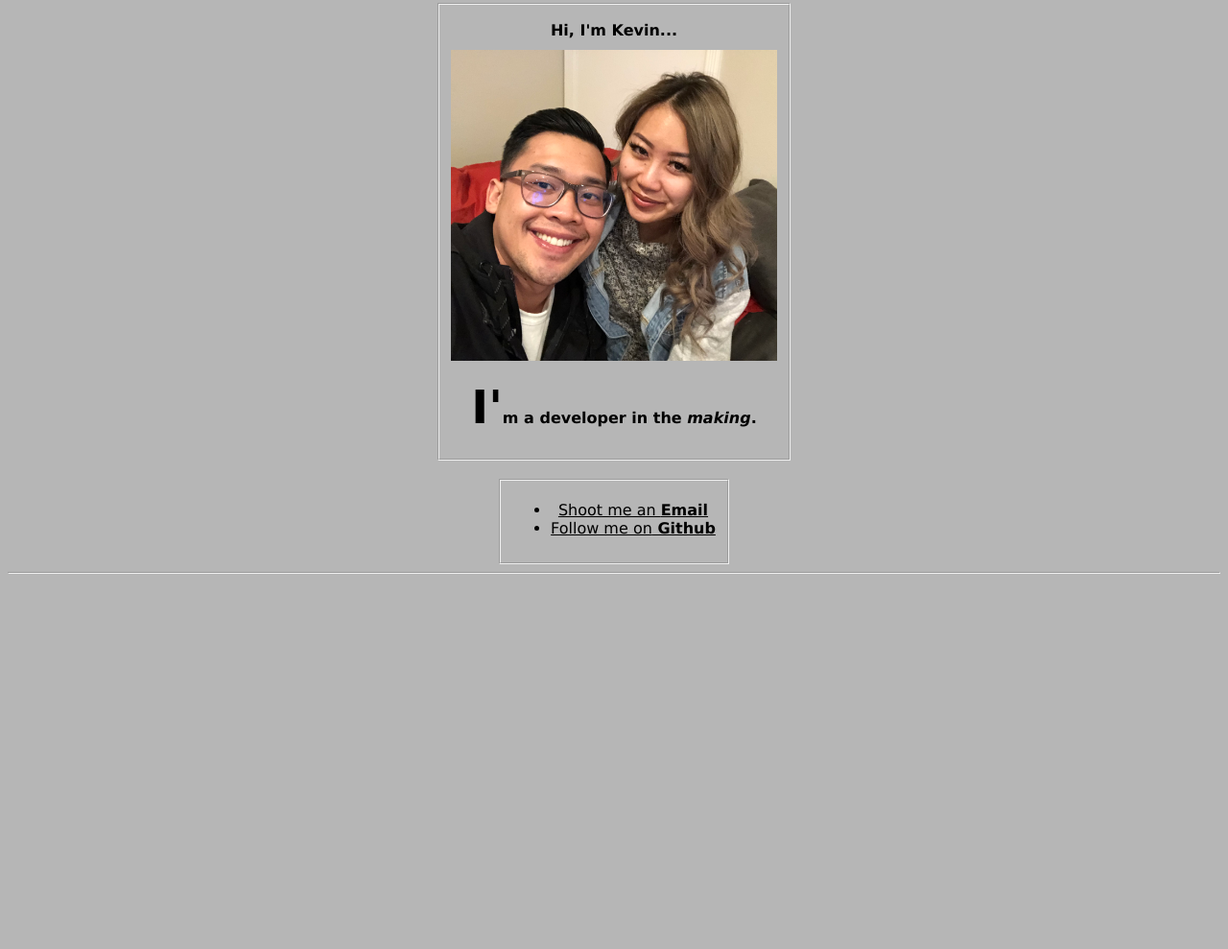
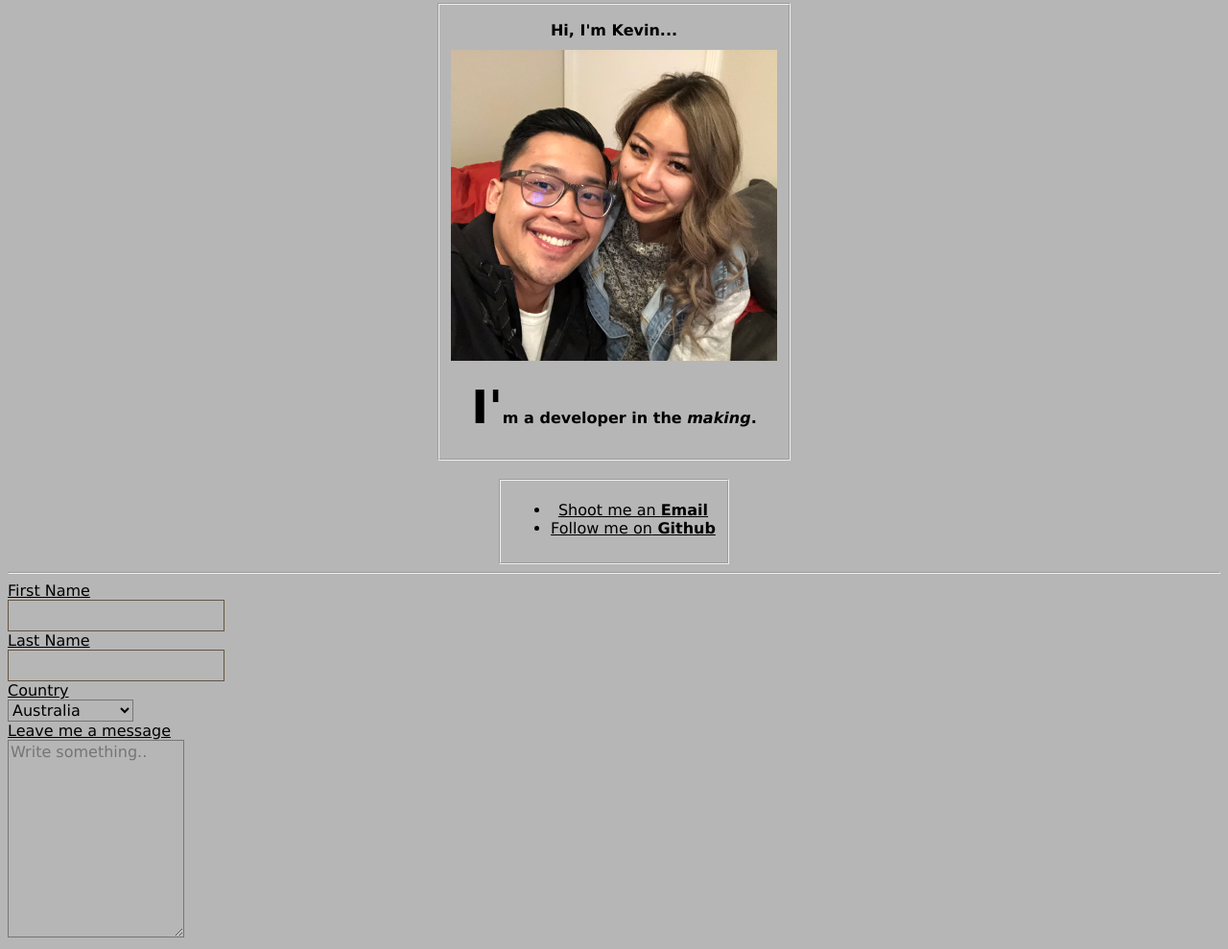
Before and after one commit to kevinhtran/HTML-CSS, a plain HTML site: page masterexample.html in a window 1280 px wide. Shown: the part 143-1132 px from the top of the page at 96% size. Before the commit the page ends 800 px from the top, so only its background shows below. Drawn offline with Linux system fonts and the light colour scheme.

Commit message:
adding on forms with CSS.

```diff
--- a/masterexample.css
+++ b/masterexample.css
@@ -64,3 +64,24 @@
   p.intro:first-line {
     font-weight: bold;
   }
+
+  input {
+    padding: 6px 12px 6px 12px;
+    border: 1px solid #665544;
+    color: #ffffff;
+  }
+  input.submit:hover {
+    background-color: #665544;
+  }
+
+  input.submit:active {
+    background-color:chocolate;
+  }
+
+  input.text {
+    color: #cccccc;
+  }
+
+  input.text:focus {
+    color:#665544;
+  }
--- a/masterexample.html
+++ b/masterexample.html
@@ -26,7 +26,30 @@
         <li><a href="mailto:kevintranht@gmail.com">Shoot me an <strong>Email</strong></li>
         <li><a href="http://github.com/kevinhtran">Follow me on<strong> Github</strong></li>
       </ul>
-    </fieldset><hr>
+    </fieldset>
+    </div>
+  </body>
+  <hr>
+
+  <div class="input"><!--submitting input forms here-->
+    <form action="action_page.php">
+
+      <label for="fname">First Name</label><br>
+      <input type="text" id="fname" name="firstname" placeholder=""><br>
+      <label for="lname">Last Name</label><br>
+      <input type="text" id="lname" name="lastname" placeholder=""><br>
+      <label for="country">Country</label><br>
+      <select id="country" name="country">
+        <option value="Australia">Australia</option>
+        <option value="Canada">Canada</option>
+        <option value="United States">United States</option>
+        <option value="Vietnam">Vietnam</option>
+      </select><br>
+      <label for="subject">Leave me a message</label><br>
+      <textarea id="message" name="message" placeholder="Write something.." style="height:200px"></textarea>
+
+    </form>
+
   </div>
 
   <div><!--extra markup here of my location-->
```
